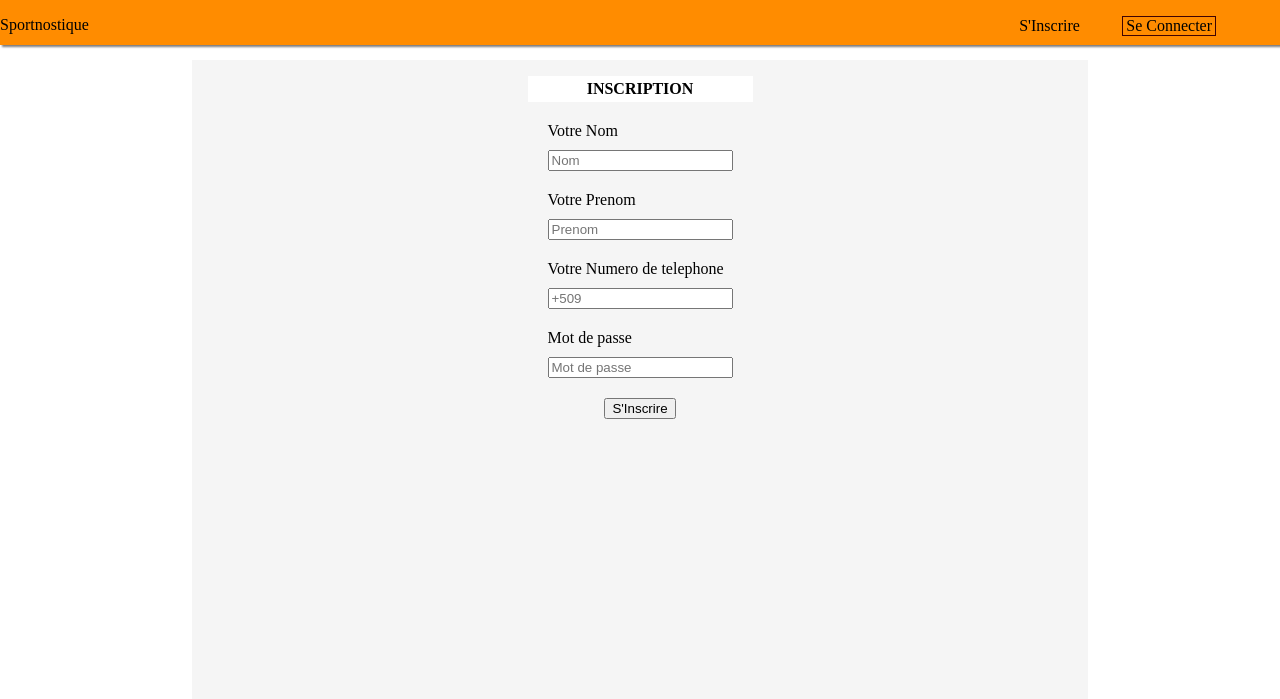
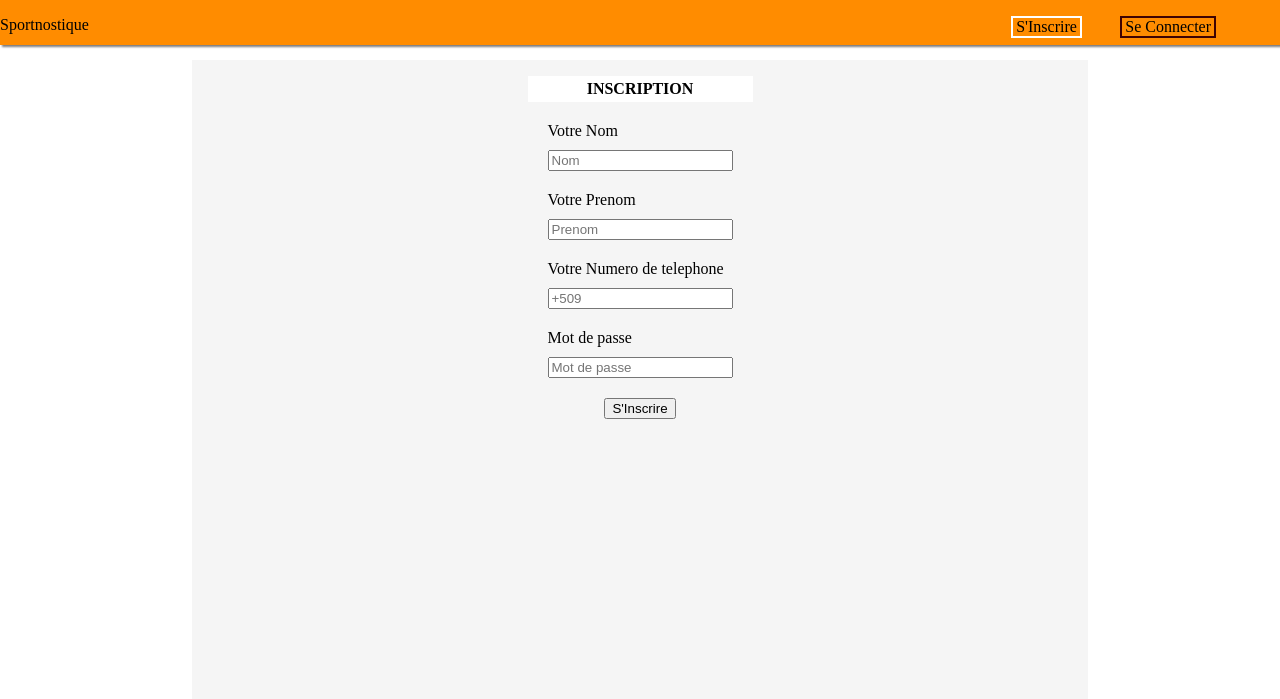
Before and after one commit to berginaluidgy/Sportnostique, a Django app: page / in a window 1280 px wide. Shown: the top 699 px of the page. Run offline with Django 5.2, Linux system fonts and the light colour scheme.

Commit message:
Update Home.html

```diff
--- a/Sportapp/Templates/page/Home.html
+++ b/Sportapp/Templates/page/Home.html
@@ -39,13 +39,13 @@
    align-items: center;
 }
 #signup>p{
-border:solid 0.1px darkorange;
+border:solid 2px white;
 padding-left: 3px;
 padding-right: 3px;
 
 }
 #login>p{
-    border:solid 0.1px rgb(63, 3, 3);
+    border:solid 2px rgb(63, 3, 3);
     padding-left: 3px;
 padding-right: 3px;
 
```
